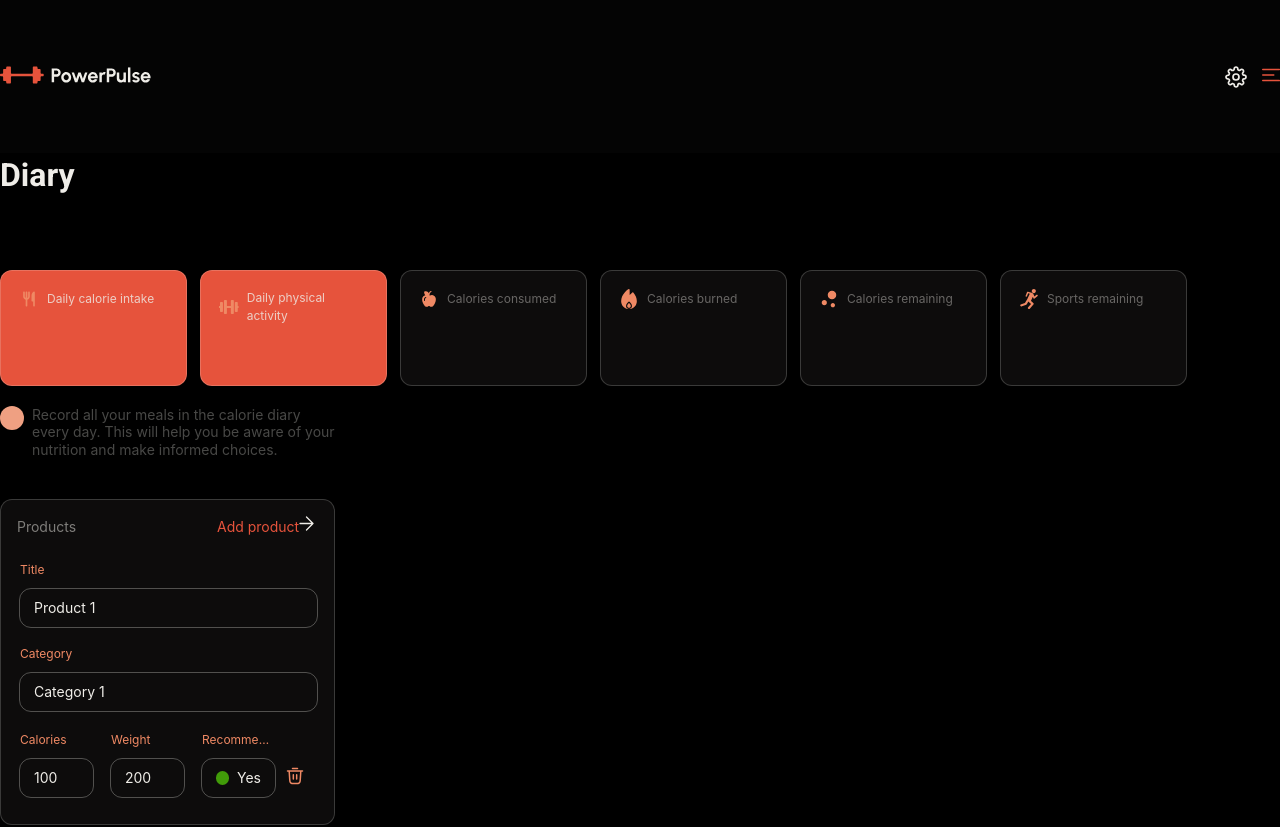
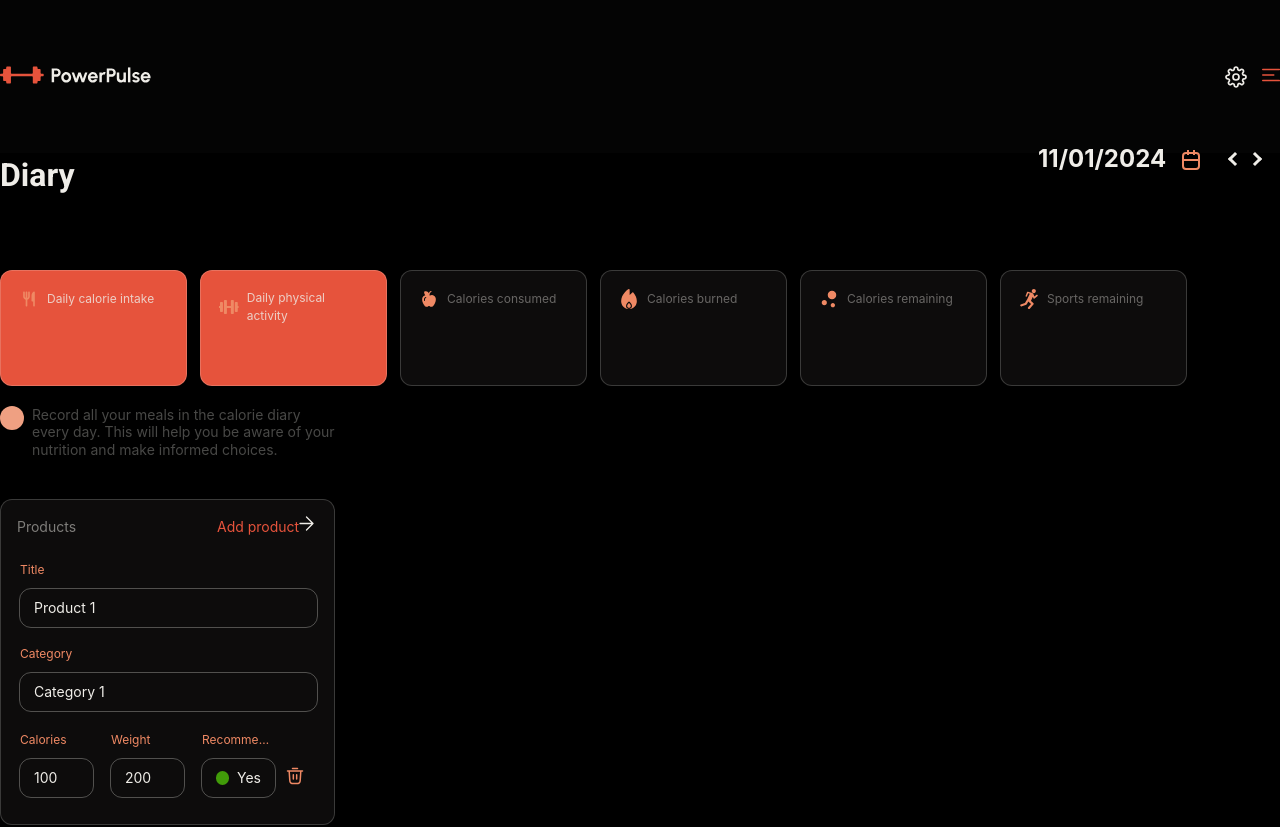
Before and after one commit to Adelina515/project-frontEnd-05, a React (Create React App) app: page /diary in a window 1280 px wide. Shown: the top 827 px of the page. Built offline with nearby package versions, Linux system fonts and the light colour scheme.

Commit message:
created calendar

```diff
--- a/package.json
+++ b/package.json
@@ -13,6 +13,7 @@
     "formik": "^2.4.5",
     "normalize.css": "^8.0.1",
     "react": "^18.1.0",
+    "react-datepicker": "^4.25.0",
     "react-dom": "^18.1.0",
     "react-intersection-observer": "^9.5.3",
     "react-redux": "^9.0.4",
--- a/src/components/daySwitch/DaySwitch.js
+++ b/src/components/daySwitch/DaySwitch.js
@@ -1,10 +1,62 @@
-//import css from './DaySwitch.module.css';
+import { forwardRef, useState } from "react";
+import { format } from "date-fns";
+import DatePicker from "react-datepicker";
+import style from "./DaySwitch.module.css";
+import "react-datepicker/dist/react-datepicker-cssmodules.css";
 
-
-
+const OwnIconCalendar = () => {
+  return <div className={style.calendarIconBody}>
+    <div className={style.calendarIconLine}>
+      <span></span>
+      <span></span>
+    </div>
+  </div>
+}
 
 const DaySwitch = () => {
+  const [selectedDate, setSelectedDate] = useState(Date.now());
+  // потрібна дата реєстрації користувача
+  const [dateRegistration] = useState(new Date(selectedDate).setDate(new Date(selectedDate).getDate() - 1))
 
+  const CustomInput = forwardRef(({value, onClick}, ref) => {
+    return (
+      <div className={style.body}>
+        <div className={style.dateButton} onClick={onClick} ref={ref}>
+          {format(selectedDate, "dd/MM/yyyy")}
+        </div>
+        <OwnIconCalendar/>
+        <div className={style.arrowsBody}>
+                    <span className={style.arrowsLeft}
+                          onClick={() => {
+                            if (selectedDate !== dateRegistration) {
+                              setSelectedDate(new Date(selectedDate).setDate(new Date(selectedDate).getDate() - 1))
+                            }
+                          }}>
+                    </span>
+          <span className={style.arrowsRight}
+                onClick={() =>
+                  setSelectedDate(new Date(selectedDate).setDate(new Date(selectedDate).getDate() + 1))}
+          ></span>
+        </div>
+      </div>
+    );
+  });
+
+  return (
+    <>
+      <DatePicker
+        selected={selectedDate}
+        onChange={(date) => {
+          setSelectedDate(date);
+        }}
+        customInput={<CustomInput/>}
+        dateFormat={"dd MM yyyy"}
+        calendarStartDay={1}
+        formatWeekDay={(day) => day.substr(0, 1)}
+        minDate={dateRegistration}
+      />
+    </>
+  );
 
 };
 
--- a/src/components/daySwitch/DaySwitch.module.css
+++ b/src/components/daySwitch/DaySwitch.module.css
@@ -0,0 +1,69 @@
+.body {
+  display: flex;
+  align-items: center;
+}
+
+.dateButton {
+  width: 129px;
+  height: 32px;
+  color: #EFEDE8;
+  font-weight: 700;
+  line-height: 32px;
+  font-size: 24px;
+  cursor: pointer;
+}
+
+.calendarIconBody {
+  display: inline-block;
+  width: 18px;
+  height: 18px;
+  border:2px solid #EF8964;
+  border-radius: 4px;
+  top: 2px;
+  position: relative;
+  margin-left: 15px;
+}
+
+.calendarIconLine {
+  background: #EF8964;
+  width: 16px;
+  height: 2px;
+  position: absolute;
+  top: 5px;
+  text-align: center;
+}
+
+.calendarIconLine span {
+  display: inline-block;
+  width: 2px;
+  height: 5px;
+  background: #EF8964;
+  transform: translate(-3px, -19px);
+  box-sizing: border-box;
+  margin-left: 4px;
+}
+
+.arrowsBody {
+  display: flex;
+  margin-left: 20px;
+  margin-right: 20px;
+  align-items: center;
+}
+
+.arrowsBody span {
+  margin-left: 10px;
+  display: block;
+  width: 10px;
+  height: 10px;
+  border-top: 3px solid #EFEDE8;
+  border-left: 3px solid #EFEDE8;
+  cursor: pointer;
+}
+
+.arrowsLeft {
+  transform: rotate(315deg);
+}
+
+.arrowsRight {
+  transform: rotate(135deg);
+}
```
Also changed, not shown: 1 other file (tests, documents, lock files or other folders).
